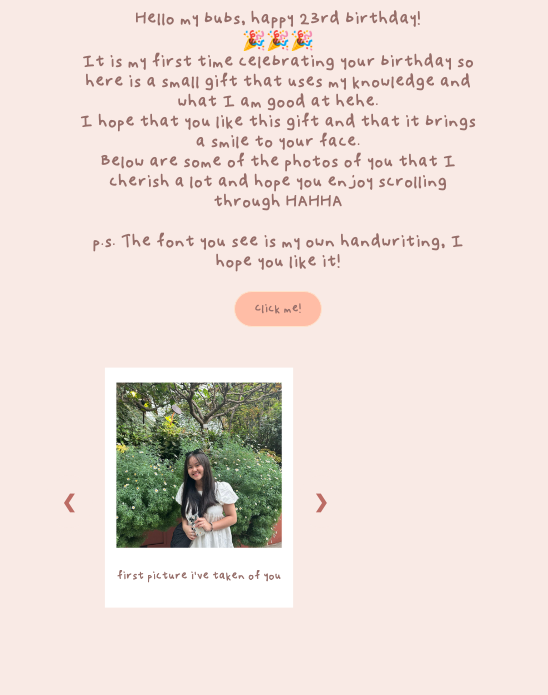
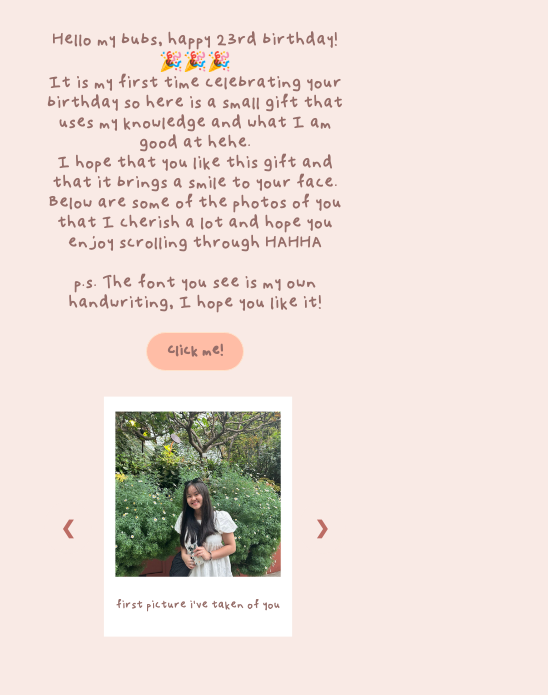
Before and after one commit to yujiho1910/ning_bday_24, a plain HTML site: page index.html in a window 390 px wide. Shown: the part 149-844 px from the top of the page, 548 px wide, since content can reach past the window. Drawn offline with Linux system fonts and the light colour scheme.

Commit message:
works better for mobile now

```diff
--- a/index.css
+++ b/index.css
@@ -13,10 +13,8 @@ body {
 }
 
 .main-container {
-    width: 500px;
+    width: 100%;
     margin: 0 auto;
-    padding: 20px;
-    border-radius: 10px;
     z-index: 1;
 
 }
@@ -45,6 +43,8 @@ h1 {
 
 button {
     font-family: 'yuji-font';
+    font-size: medium;
+    font-weight: bold;
     background-color: var(--color-2);
     border: 1px solid var(--color-3);
     color: var(--color-6);
@@ -86,10 +86,11 @@ button:hover {
 .carousel {
     position: relative;
     width: 80%;
-    max-width: 800px;
     overflow: hidden;
     border-radius: 10px;
     margin: 0 auto;
+    padding-top: 5px;
+    padding-right: 2px;
 }
 
 .carousel-inner {
```
